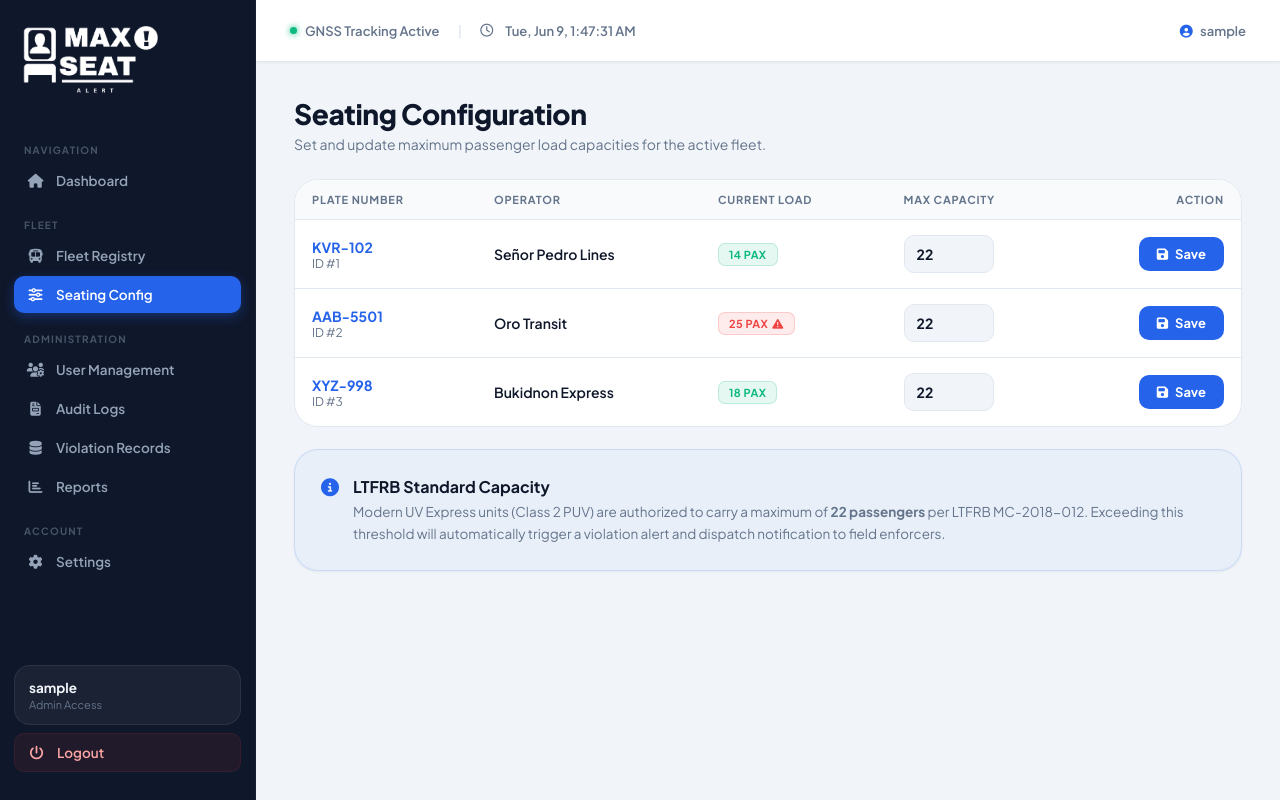
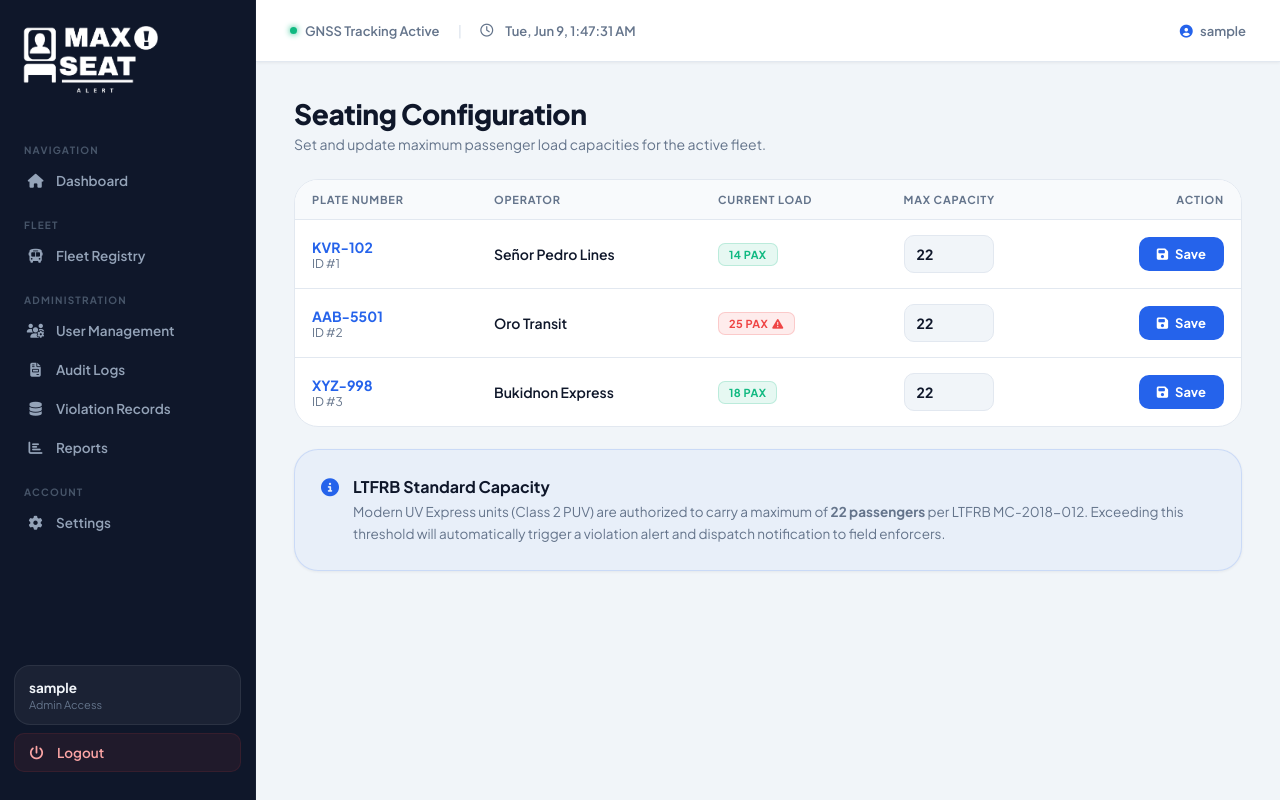
Before and after one commit to Nikhaeli1/Maxseat-FINAL, a FastAPI app: page /configure_seating in a window 1280 px wide. Run offline with FastAPI, Linux system fonts and the light colour scheme; the visitor is signed in with stand-in values (Sample User, id 1); some libraries are stand-ins or nearby versions.

Commit message:
Remove Seating Config

```diff
--- a/templates/layout.html
+++ b/templates/layout.html
@@ -147,9 +147,6 @@
         <a href="/fleet" onclick="showLoader('Loading Fleet...')" class="nav-link {{ 'active' if request.url.path == '/fleet' }}">
             <i class="fa-solid fa-bus"></i> Fleet Registry
         </a>
-        <a href="/configure_seating" onclick="showLoader('Configuring...')" class="nav-link {{ 'active' if request.url.path == '/configure_seating' }}">
-            <i class="fa-solid fa-sliders"></i> Seating Config
-        </a>
         <span class="nav-section">Administration</span>
         <a href="/user_management" onclick="showLoader('Loading Users...')" class="nav-link {{ 'active' if request.url.path == '/user_management' }}">
             <i class="fa-solid fa-users-gear"></i> User Management
```
